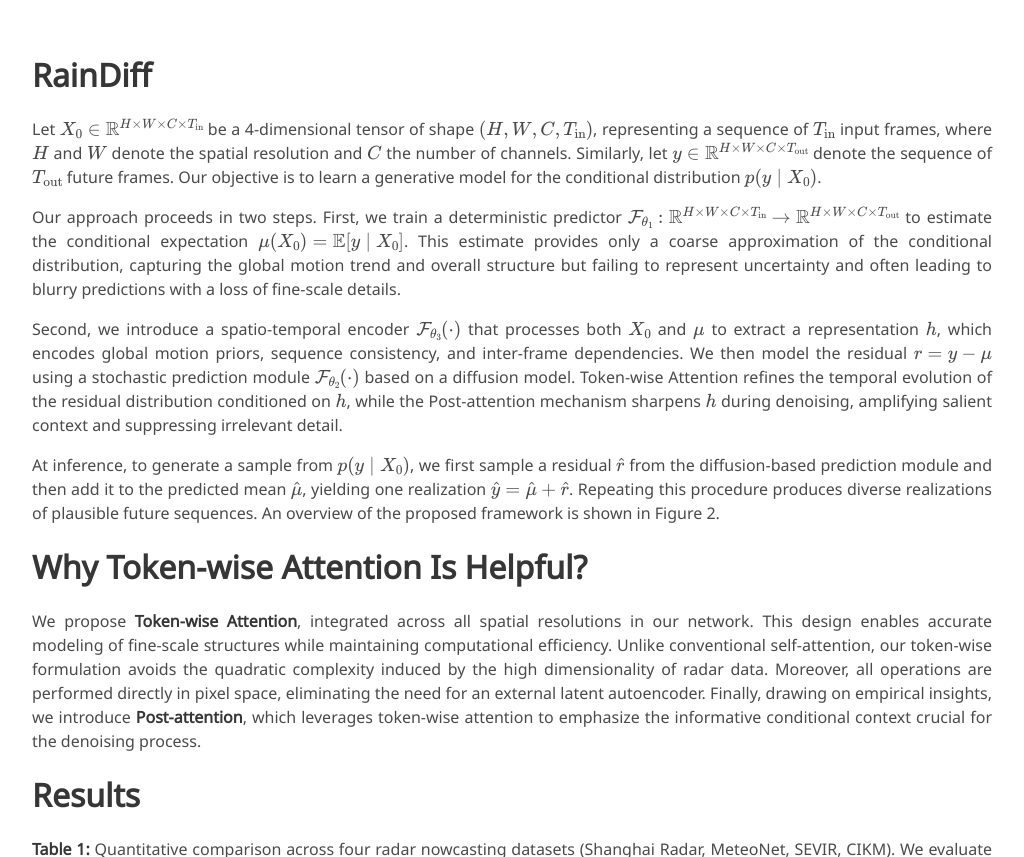
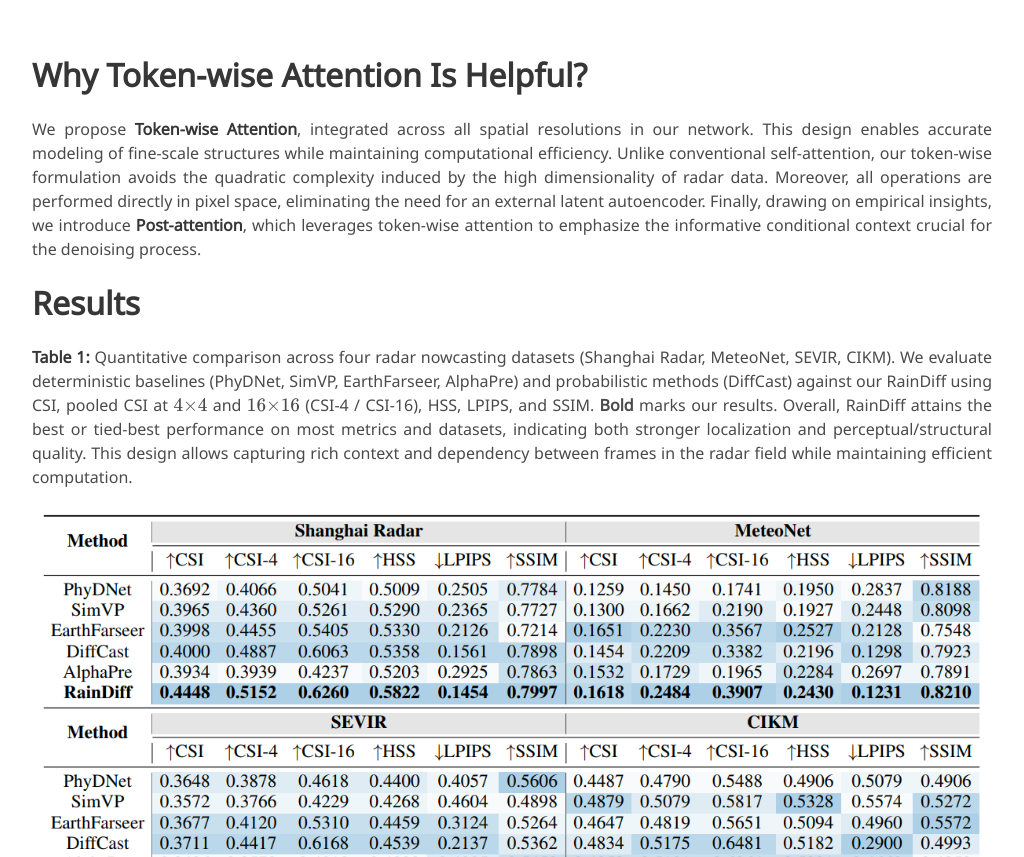
Before and after one commit to thaondc-mbzuai/RaindDiff, a plain HTML site: page index.html in a window 1280 px wide. Shown: the part 1660-2517 px from the top of the page, without its empty margins (128-1152 px from the left). Drawn offline with nearby package versions, Linux system fonts and the light colour scheme; some icons are missing; a web font is replaced by a local one.

Commit message:
Update index.html

```diff
--- a/index.html
+++ b/index.html
@@ -206,7 +206,7 @@
       <div class="column is-full-width">
 
 
-        <h2 class="title is-3 has-text-justified">RainDiff</h2>
+        <!-- <h2 class="title is-3 has-text-justified">RainDiff</h2>
         <div class="content has-text-justified">
           <p>
             Let \(X_{0} \in \mathbb{R}^{H \times W \times C \times T_{\text{in}}}\) be a 4-dimensional tensor of shape \((H, W, C, T_{\text{in}})\),
@@ -237,7 +237,7 @@
             An overview of the proposed framework is shown in Figure 2.
           </p>
 
-        </div>
+        </div> -->
 
         <h2 class="title is-3 has-text-justified">Why Token-wise Attention Is Helpful?</h2>
         <div class="content has-text-justified">
```
